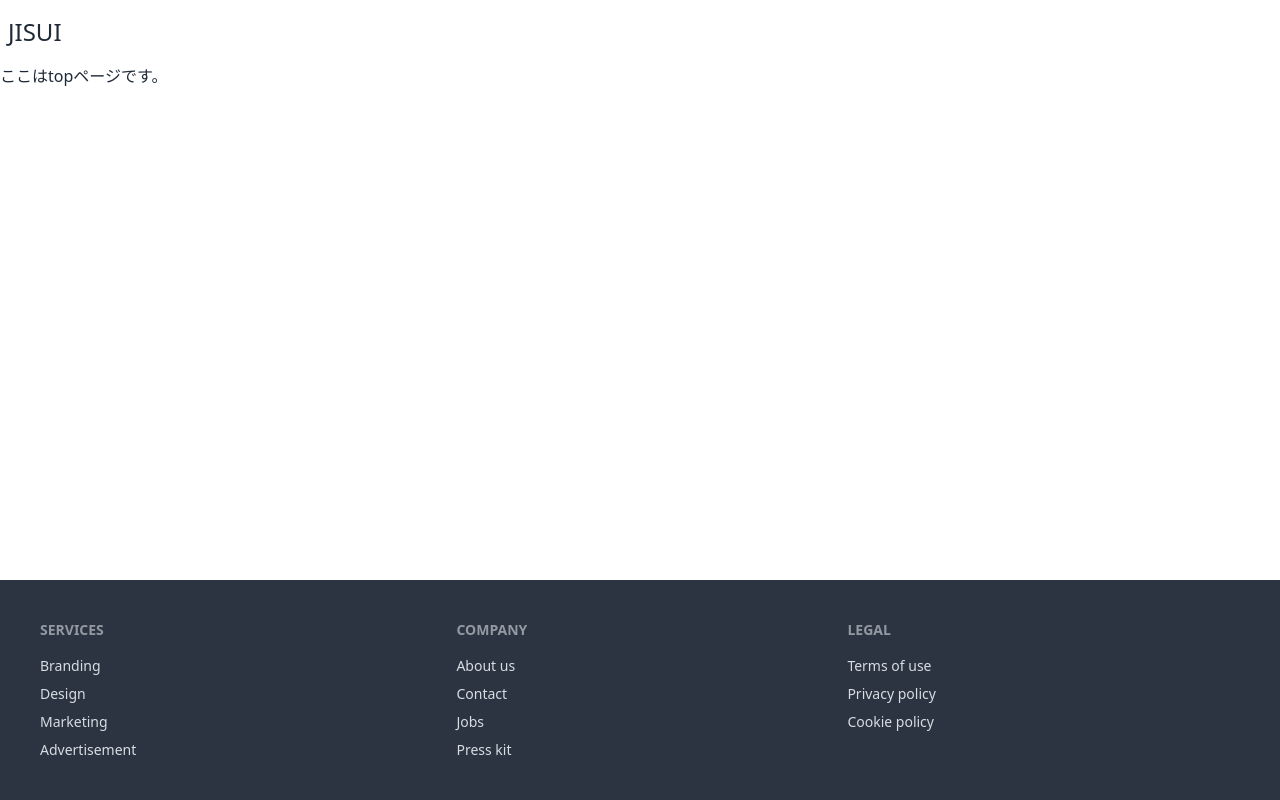
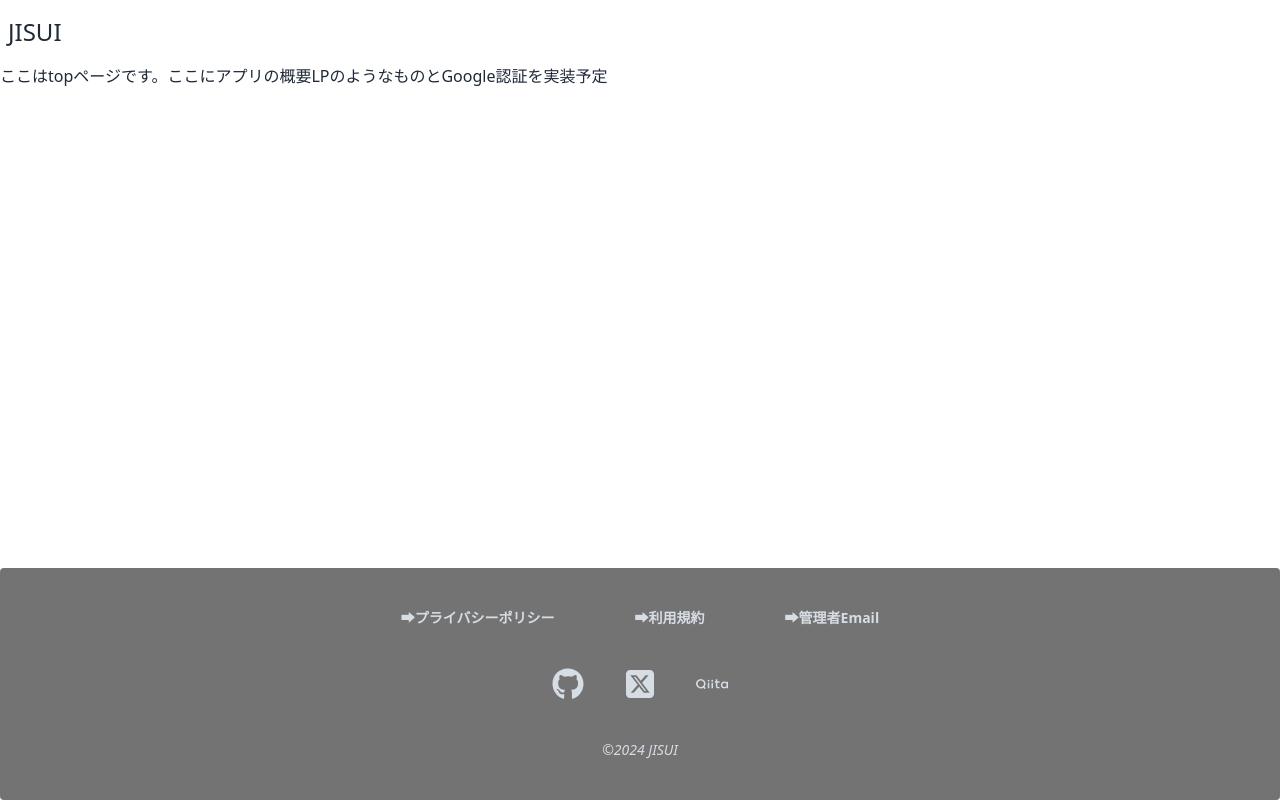
Before and after one commit to hirohiro-sys/JISUI, a Next.js app: page / in a window 1280 px wide. Built offline with nearby package versions, Linux system fonts and the light colour scheme.

Commit message:
footerのベースデザインを作成

```diff
--- a/app/components/common/Footer.tsx
+++ b/app/components/common/Footer.tsx
@@ -1,28 +1,36 @@
+import Link from "next/link";
 import React from "react";
+import { FaGithub } from "react-icons/fa";
+import { FaSquareXTwitter } from "react-icons/fa6";
+import { SiQiita } from "react-icons/si";
 
 export const Footer = () => {
   return (
-    <footer className="footer bg-neutral text-neutral-content p-10">
-      <nav>
-        <h6 className="footer-title">Services</h6>
-        <a className="link link-hover">Branding</a>
-        <a className="link link-hover">Design</a>
-        <a className="link link-hover">Marketing</a>
-        <a className="link link-hover">Advertisement</a>
-      </nav>
-      <nav>
-        <h6 className="footer-title">Company</h6>
-        <a className="link link-hover">About us</a>
-        <a className="link link-hover">Contact</a>
-        <a className="link link-hover">Jobs</a>
-        <a className="link link-hover">Press kit</a>
-      </nav>
-      <nav>
-        <h6 className="footer-title">Legal</h6>
-        <a className="link link-hover">Terms of use</a>
-        <a className="link link-hover">Privacy policy</a>
-        <a className="link link-hover">Cookie policy</a>
-      </nav>
-    </footer>
+    <footer className="footer footer-center bg-neutral-500 text-neutral-content rounded p-10">
+    <nav className="grid grid-flow-col gap-20">
+      {/* プライバシーポリシーと利用規約は別途コンポーネントを作成予定 */}
+      <Link className="link link-hover font-bold" href="#">➡︎プライバシーポリシー</Link>
+      <Link className="link link-hover font-bold" href="#">➡︎利用規約</Link>
+      {/* 押下した際にemailの導線に */}
+      <Link className="link link-hover font-bold" href="#">➡︎管理者Email</Link>
+    </nav>
+    <nav>
+      <div className="grid grid-flow-col gap-10">
+        {/* 告知する際は各repや記事、専用アカのリンクに変える */}
+        <Link href="https://github.com/hirohiro-sys" target="_blank">
+        <FaGithub size={32}/>
+        </Link>
+        <Link href="https://twitter.com/qhcSEiFAQg5454" target="_blank">
+        <FaSquareXTwitter size={32}/>
+        </Link>
+        <Link href="https://qiita.com/bisketoriba" target="_blank">
+        <SiQiita size={32}/>
+        </Link>
+      </div>
+    </nav>
+    <aside>
+      <p><i>©{new Date().getFullYear()} JISUI</i></p>
+    </aside>
+  </footer>
   );
 };
--- a/app/page.tsx
+++ b/app/page.tsx
@@ -2,7 +2,7 @@ export default function Page() {
   return (
     <>
       {/* ここにトップページを作る(認証含め) */}
-      <h1 className="flex-grow">ここはtopページです。</h1>
+      <h1 className="flex-grow">ここはtopページです。ここにアプリの概要LPのようなものとGoogle認証を実装予定</h1>
     </>
   );
 }
--- a/package.json
+++ b/package.json
@@ -9,7 +9,8 @@
   "dependencies": {
     "next": "latest",
     "react": "^18.2.0",
-    "react-dom": "^18.2.0"
+    "react-dom": "^18.2.0",
+    "react-icons": "^5.4.0"
   },
   "devDependencies": {
     "@testing-library/dom": "^10.4.0",
```
Also changed, not shown: 1 other file (tests, documents, lock files or other folders).
